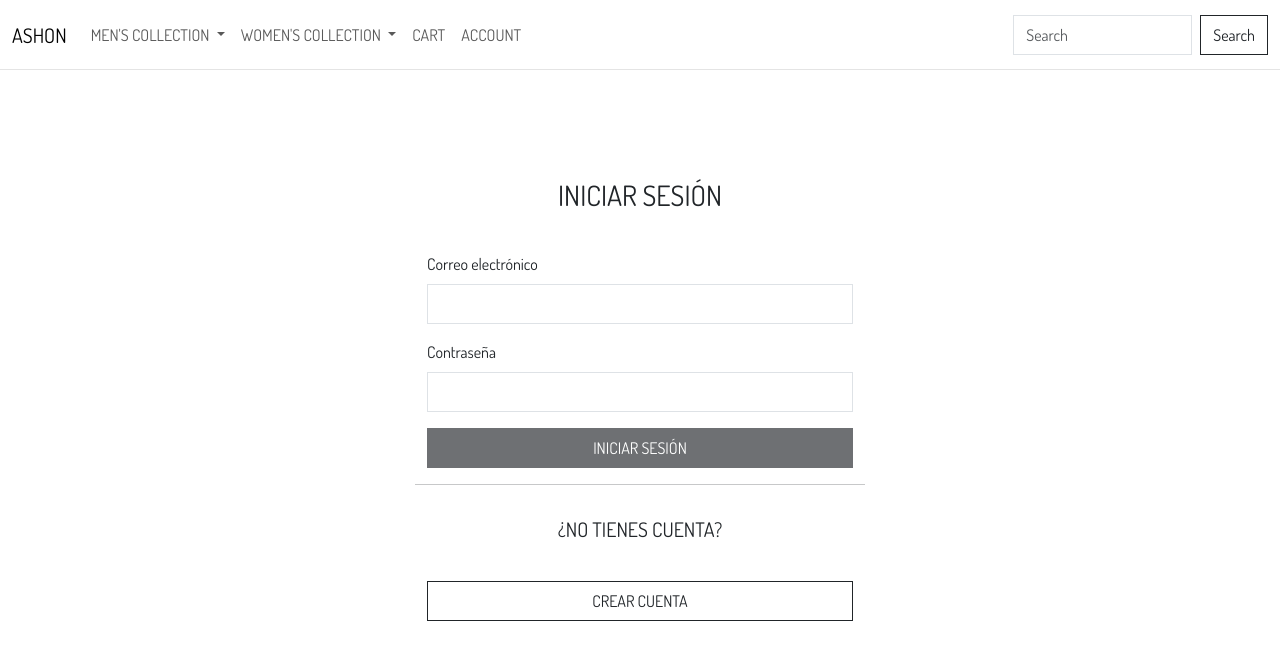
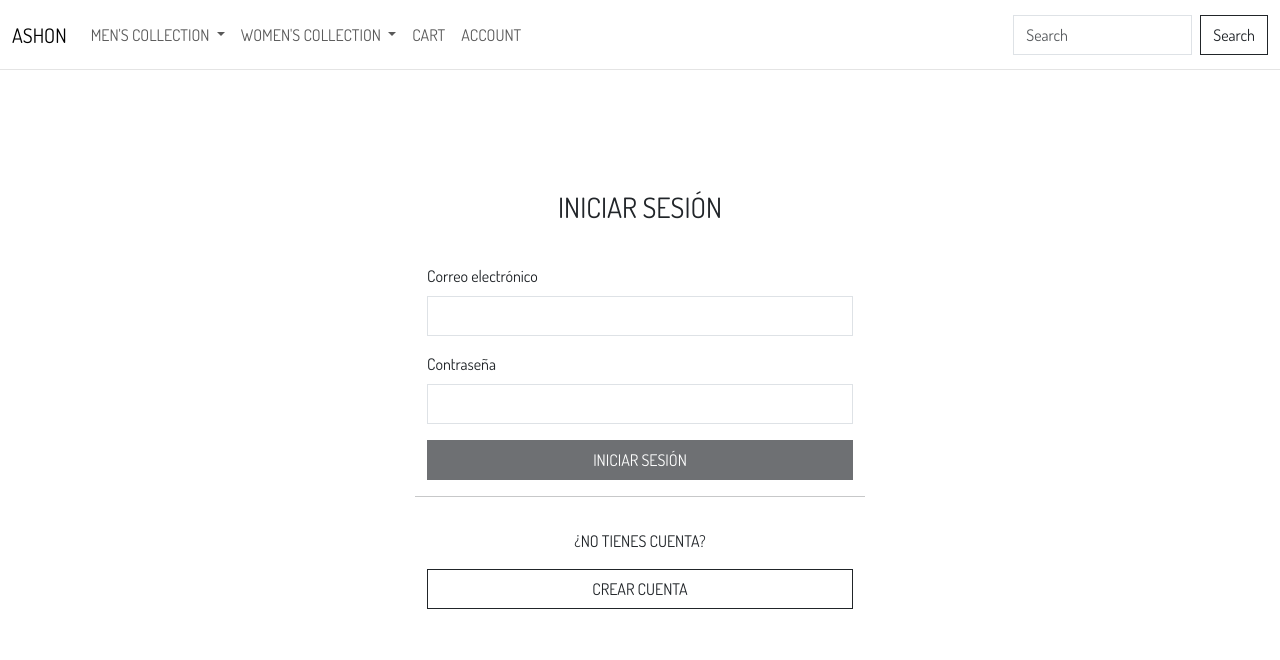
Before and after one commit to adrell99/web-site-moda, an Angular app: page /account/login in a window 1280 px wide. Shown: the top 660 px of the page. Built offline with nearby package versions, Linux system fonts and the light colour scheme.

Commit message:
update css

```diff
--- a/src/app/auth/login/login.component.html
+++ b/src/app/auth/login/login.component.html
@@ -15,10 +15,8 @@
             </div>
         </form>
         <hr>
-        <br>
-        <h5 class="text-center mb-4">¿NO TIENES CUENTA?</h5>
-
         <div class="d-grid gap-2">
+            <p class="text-center mb-2">¿NO TIENES CUENTA?</p>
             <button type="submit" class="btn btn-outline-dark" routerLink="/account/register">CREAR CUENTA</button>
         </div>
     </div>
--- a/src/app/navbar/navbar.component.css
+++ b/src/app/navbar/navbar.component.css
@@ -1,5 +1,3 @@
-
 .navbar-nav a:hover {
-    font-weight: bold;
-    color: #000000;
-  }
+  font-weight: bold;
+}
```
